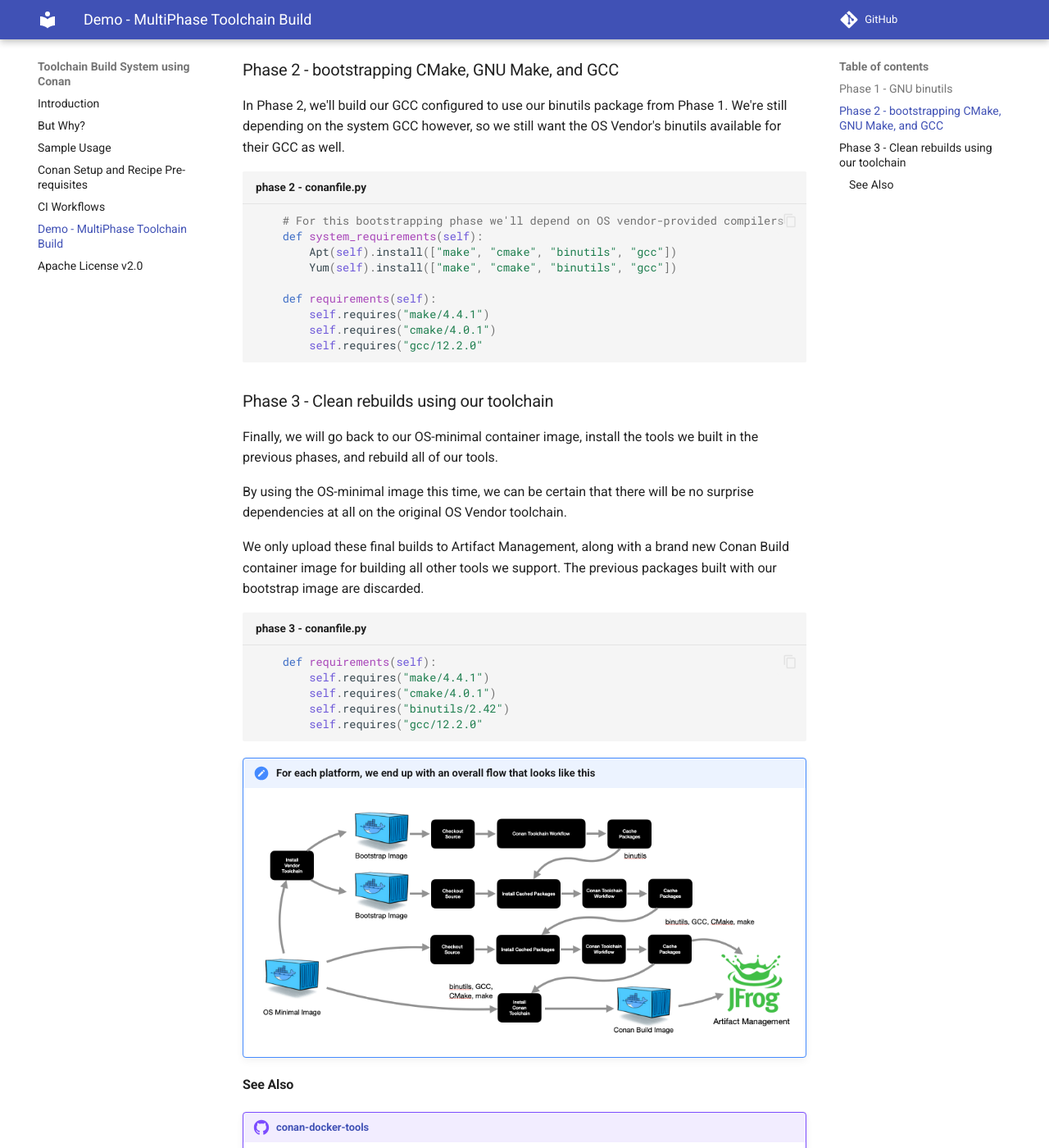
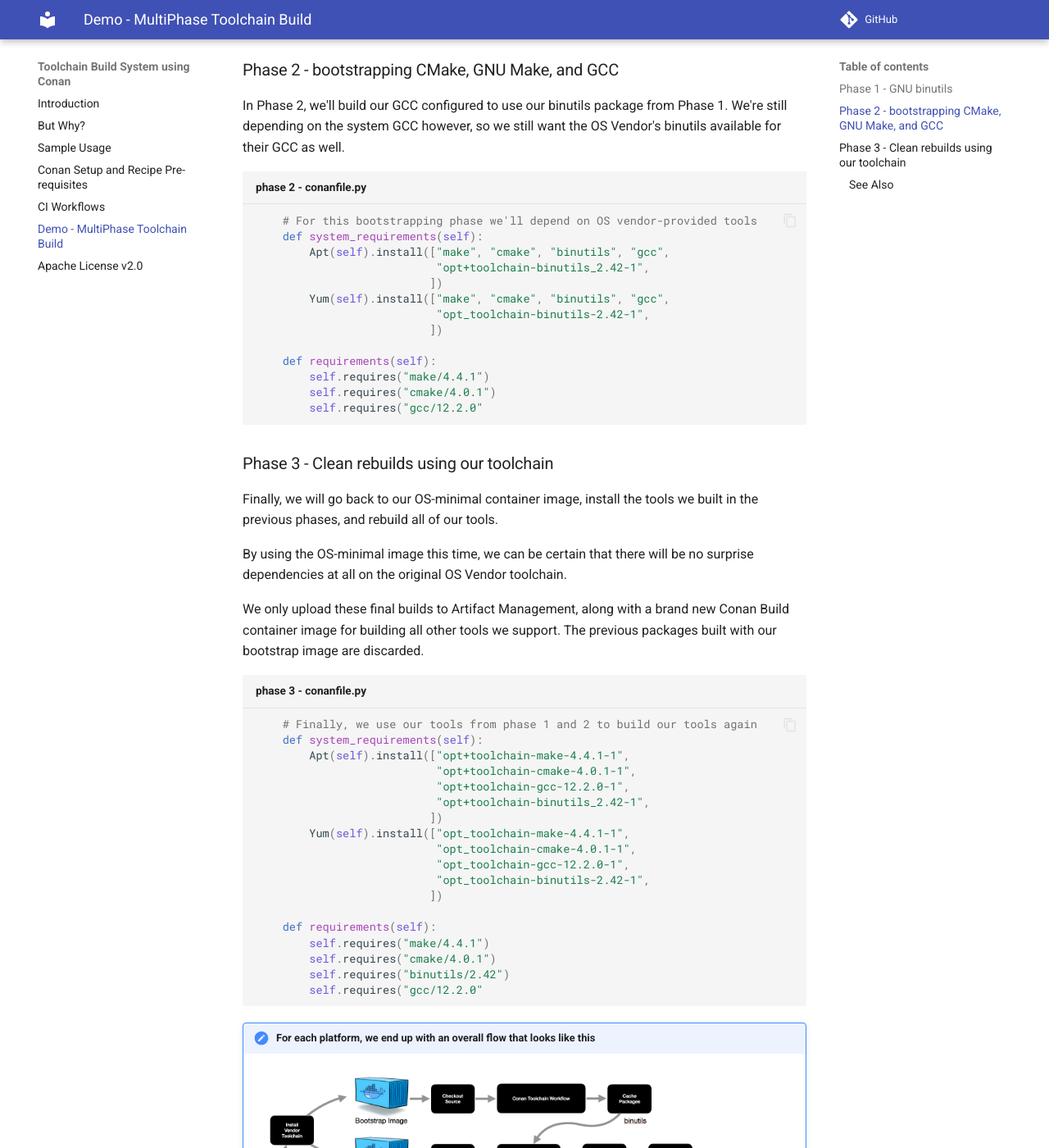
Before and after one commit to DaverSomethingSomethingOrg/ConanToolchain, an MkDocs documentation site: the page built from docs/DemoMultiPhase.md, in a window 1280 px wide and 1400 px high, scrolled down 626 px. Shown: the whole window at 82% size. Built offline with MkDocs 1.6.1 and Material for MkDocs 9.7.7, drawn with Linux system fonts in a browser that asks for light colours; comment, search, counter and statistics services are not loaded; the version menu is left out; some of the changed text lies outside the part shown.

Commit message:
Better illustrate dependencies between phases
Signed-off-by: David L. Armstrong <1403560+daversomethingsomething@users.noreply.github.com>

````diff
--- a/docs/DemoMultiPhase.md
+++ b/docs/DemoMultiPhase.md
@@ -14,7 +14,7 @@ compiler to build our tools though, so we'll use a special bootstrap
 container image with the OS Vendor's compiler chain installed.
 
 ```python title="phase 1 - conanfile.py"
-    # For this bootstrapping phase we'll depend on OS vendor-provided compilers
+    # For this bootstrapping phase we'll depend on OS vendor-provided tools
     def system_requirements(self):
         Apt(self).install(["make", "cmake", "binutils", "gcc"])
         Yum(self).install(["make", "cmake", "binutils", "gcc"])
@@ -30,10 +30,14 @@ Phase 1.  We're still depending on the system GCC however, so we still want
 the OS Vendor's binutils available for their GCC as well.
 
 ```python title="phase 2 - conanfile.py"
-    # For this bootstrapping phase we'll depend on OS vendor-provided compilers
+    # For this bootstrapping phase we'll depend on OS vendor-provided tools
     def system_requirements(self):
-        Apt(self).install(["make", "cmake", "binutils", "gcc"])
-        Yum(self).install(["make", "cmake", "binutils", "gcc"])
+        Apt(self).install(["make", "cmake", "binutils", "gcc",
+                           "opt+toolchain-binutils_2.42-1",
+                          ])
+        Yum(self).install(["make", "cmake", "binutils", "gcc",
+                           "opt_toolchain-binutils-2.42-1",
+                          ])
 
     def requirements(self):
         self.requires("make/4.4.1")
@@ -54,6 +58,19 @@ new Conan Build container image for building all other tools we support.
 The previous packages built with our bootstrap image are discarded.
 
 ```python title="phase 3 - conanfile.py"
+    # Finally, we use our tools from phase 1 and 2 to build our tools again
+    def system_requirements(self):
+        Apt(self).install(["opt+toolchain-make-4.4.1-1",
+                           "opt+toolchain-cmake-4.0.1-1",
+                           "opt+toolchain-gcc-12.2.0-1",
+                           "opt+toolchain-binutils_2.42-1",
+                          ])
+        Yum(self).install(["opt_toolchain-make-4.4.1-1",
+                           "opt_toolchain-cmake-4.0.1-1",
+                           "opt_toolchain-gcc-12.2.0-1",
+                           "opt_toolchain-binutils-2.42-1",
+                          ])
+
     def requirements(self):
         self.requires("make/4.4.1")
         self.requires("cmake/4.0.1")
````
